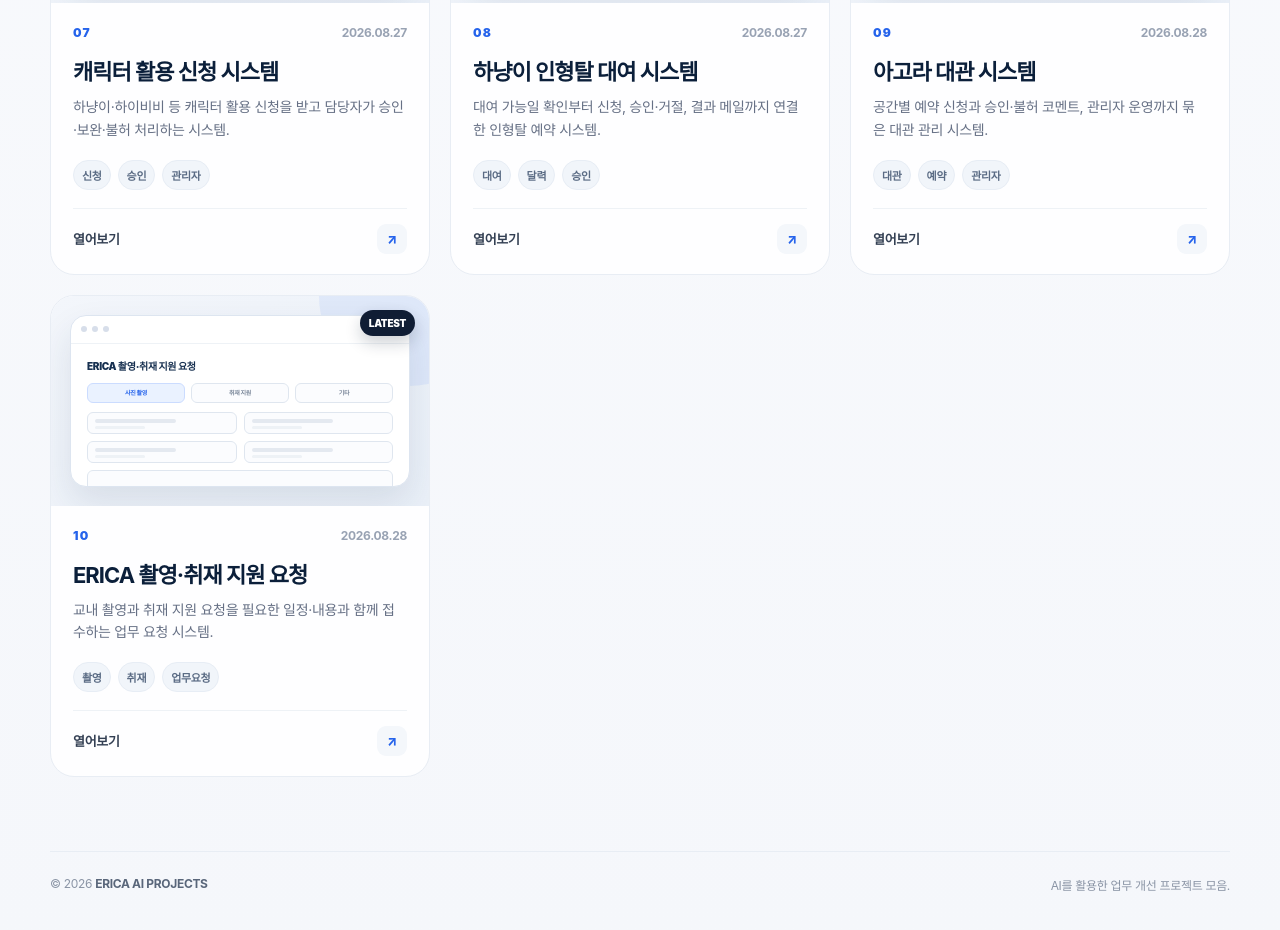
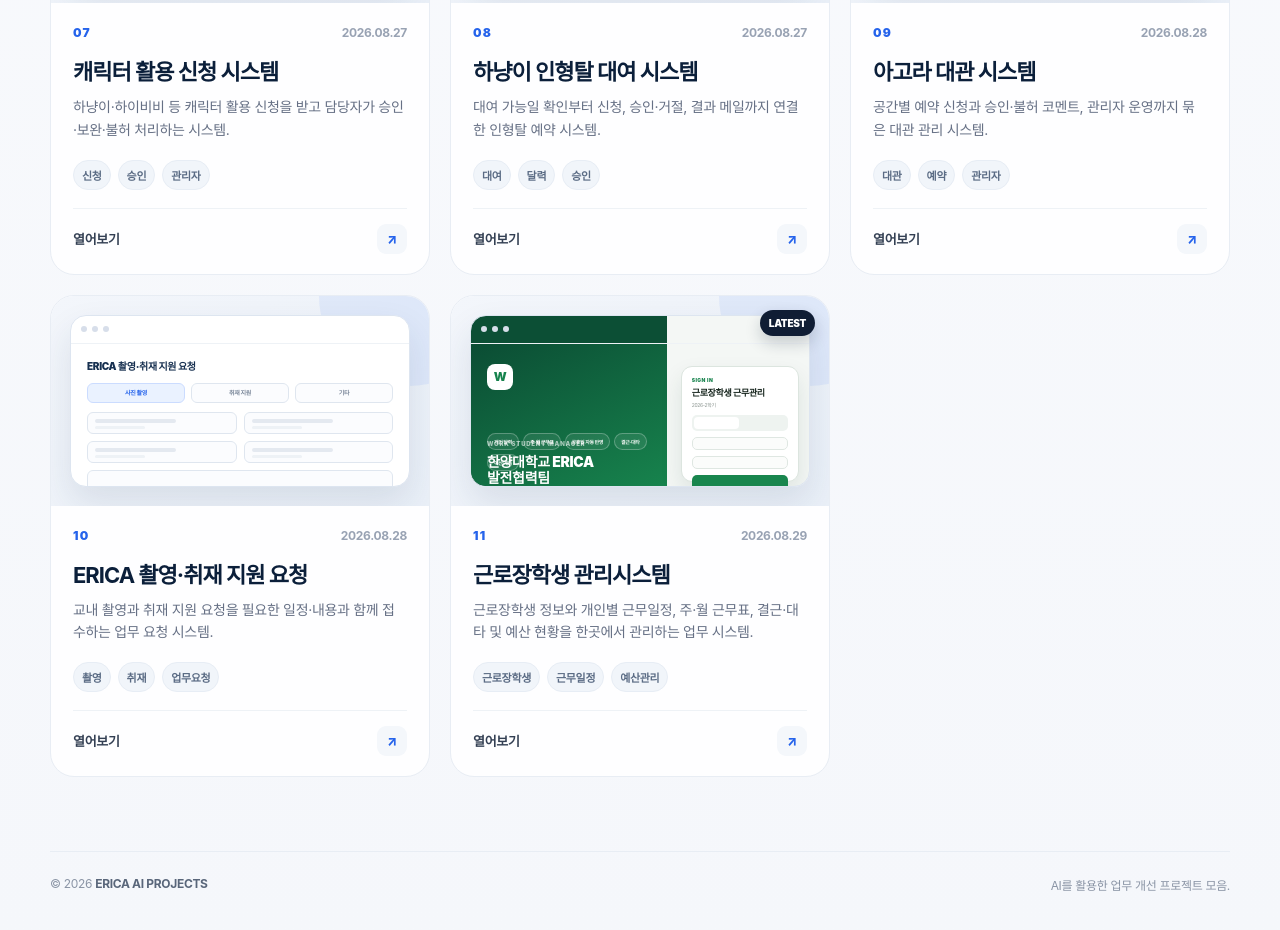
Before and after one commit to erakeun/ERICAAI, a plain HTML site: page index.html in a window 1280 px wide. Shown: the part 1828-2758 px from the top of the page. Drawn offline with Linux system fonts and the light colour scheme.

Commit message:
Add files via upload

```diff
--- a/index.html
+++ b/index.html
@@ -106,12 +106,42 @@
     .rental .calendar{padding:14px}.rental .month{font-size:10px;font-weight:900;color:#1c3354;margin-bottom:9px}.rental .days{display:grid;grid-template-columns:repeat(7,1fr);gap:5px}.rental .days i{height:16px;border-radius:4px;background:#eef2f7}.rental .days i:nth-child(9),.rental .days i:nth-child(16){background:#dce9ff}.rental .days i:nth-child(12){background:#ffe8e5}.rental .float{position:absolute;right:14px;bottom:12px;width:50px;height:50px;border-radius:16px;background:#17365f;color:#fff;display:grid;place-items:center;font-size:23px;box-shadow:0 10px 25px rgba(17,45,83,.25)}
 
 
+
+    .studentwork .mini-window{background:linear-gradient(90deg,#0c4f35 0 58%,#f4f7f5 58% 100%)}
+    .studentwork .work-left{position:absolute;left:0;top:28px;bottom:0;width:58%;padding:20px 16px;color:#fff;background:linear-gradient(155deg,#0b4d34,#17834d)}
+    .studentwork .work-mark{width:26px;height:26px;border-radius:8px;background:#fff;color:#17834d;font-size:12px;font-weight:900;display:grid;place-items:center}
+    .studentwork .work-kicker{margin-top:50px;font-size:6px;letter-spacing:.13em;font-weight:900;opacity:.6}
+    .studentwork .work-title{margin-top:7px;font-size:14px;font-weight:900;line-height:1.2}
+    .studentwork .work-sub{margin-top:7px;font-size:6px;opacity:.72}
+    .studentwork .work-chips{position:absolute;left:16px;bottom:15px;display:flex;gap:4px;flex-wrap:wrap}
+    .studentwork .work-chip{border:1px solid rgba(255,255,255,.26);background:rgba(255,255,255,.08);border-radius:999px;padding:4px 6px;font-size:5px;font-weight:800}
+    .studentwork .login-card{position:absolute;right:10px;top:50px;width:35%;height:116px;border:1px solid #dce5df;border-radius:11px;background:#fff;box-shadow:0 10px 22px rgba(21,62,42,.10);padding:10px}
+    .studentwork .login-kicker{font-size:5px;color:#17834d;font-weight:900;letter-spacing:.08em}
+    .studentwork .login-title{margin-top:3px;font-size:9px;font-weight:900;color:#16251d}
+    .studentwork .login-term{font-size:5px;color:#8b9590;margin-top:2px}
+    .studentwork .login-toggle{height:16px;margin-top:7px;border-radius:5px;background:#eef3f0;display:grid;grid-template-columns:1fr 1fr;padding:2px;gap:2px}
+    .studentwork .login-toggle i:first-child{background:#fff;border-radius:4px}
+    .studentwork .login-field{height:13px;margin-top:6px;border:1px solid #dfe7e2;border-radius:5px;background:#fbfcfb}
+    .studentwork .login-button{height:15px;margin-top:6px;border-radius:5px;background:#19864e}
+
     .press .request{padding:14px 16px}.press .request-title{font-size:10px;font-weight:900;color:#183151;margin-bottom:10px}
     .press .choice-row{display:flex;gap:6px;margin-bottom:9px}.press .choice{height:20px;flex:1;border:1px solid #dfe6ef;border-radius:6px;background:#fbfcfe;font-size:6px;color:#7c899b;display:grid;place-items:center;font-weight:800}.press .choice.on{background:#eaf2ff;border-color:#cbdcff;color:var(--blue)}
     .press .field-row{display:grid;grid-template-columns:1fr 1fr;gap:7px;margin-bottom:7px}.press .field{height:22px;border:1px solid #dfe6ef;border-radius:6px;background:#fbfcfe;position:relative}.press .field:before{content:"";position:absolute;left:7px;top:6px;width:55%;height:4px;background:#e4e9f0;border-radius:4px}.press .field:after{content:"";position:absolute;left:7px;top:13px;width:34%;height:3px;background:#eef2f6;border-radius:4px}
     .press .request-box{height:35px;border:1px solid #dfe6ef;border-radius:6px;background:#fbfcfe;margin-top:7px}.press .request-submit{height:23px;margin-top:10px;border-radius:7px;background:var(--blue);color:#fff;font-size:7px;font-weight:900;display:grid;place-items:center}
 
     .agora .room{padding:15px}.agora .room-title{font-size:10px;font-weight:900;color:#153154}.agora .slots{display:grid;grid-template-columns:repeat(3,1fr);gap:7px;margin-top:12px}.agora .slot{height:31px;border:1px solid #dce4ee;border-radius:7px;background:#fbfcfe;position:relative}.agora .slot:after{content:"";position:absolute;left:6px;right:6px;bottom:6px;height:4px;background:#e5ebf2;border-radius:4px}.agora .slot.on{border-color:#bdd0fb;background:#eef4ff}.agora .slot.on:after{background:#7aa2ff}.agora .admin{position:absolute;left:15px;right:15px;bottom:14px;height:25px;border-radius:7px;background:#112c51;color:white;display:flex;align-items:center;justify-content:center;font-size:7px;font-weight:900}
+
+    .studentwork .dash{padding:14px 15px}
+    .studentwork .dash-title{font-size:10px;font-weight:900;color:#183151;margin-bottom:10px}
+    .studentwork .stats{display:grid;grid-template-columns:repeat(3,1fr);gap:6px;margin-bottom:10px}
+    .studentwork .stat{height:34px;border:1px solid #dfe6ef;border-radius:7px;background:#fbfcfe;padding:6px}
+    .studentwork .stat b{display:block;font-size:10px;color:#214b87}
+    .studentwork .stat span{display:block;margin-top:3px;font-size:6px;color:#8995a7}
+    .studentwork .student-row{height:24px;border-bottom:1px solid #edf1f5;display:grid;grid-template-columns:1.15fr .8fr .7fr;align-items:center;gap:6px}
+    .studentwork .student-row i{height:5px;background:#dfe6ee;border-radius:4px}
+    .studentwork .student-row i:nth-child(2){width:75%}
+    .studentwork .student-row i:nth-child(3){width:62%}
+    .studentwork .status-pill{position:absolute;right:14px;bottom:12px;background:#edf7ef;color:#3d7a4c;font-size:7px;font-weight:900;padding:6px 8px;border-radius:999px}
 
     .latest{position:absolute;z-index:3;top:14px;right:14px;background:#101d34;color:#fff;font-size:10px;font-weight:900;padding:7px 9px;border-radius:999px;box-shadow:0 7px 16px rgba(16,29,52,.2)}
 
@@ -154,7 +184,7 @@
     <section class="wrap" aria-labelledby="projects-title">
       <div class="section-head">
         <h2 class="section-title" id="projects-title">PROJECTS</h2>
-        <div class="section-sub">10 CREATIONS</div>
+        <div class="section-sub">11 CREATIONS</div>
       </div>
 
       <div class="grid">
@@ -204,10 +234,58 @@
         </a>
 
         <a class="card" href="https://hyungkeunyoo.github.io/erica-press/" target="_blank" rel="noopener">
-          <span class="latest">LATEST</span>
           <div class="preview press"><div class="mini-window"><div class="bar"><i></i><i></i><i></i></div><div class="request"><div class="request-title">ERICA 촬영·취재 지원 요청</div><div class="choice-row"><div class="choice on">사진 촬영</div><div class="choice">취재 지원</div><div class="choice">기타</div></div><div class="field-row"><div class="field"></div><div class="field"></div></div><div class="field-row"><div class="field"></div><div class="field"></div></div><div class="request-box"></div><div class="request-submit">지원 요청 제출하기</div></div></div></div>
           <div class="card-body"><div class="meta"><span class="num">10</span><span class="date">2026.08.28</span></div><h2>ERICA 촬영·취재 지원 요청</h2><p class="desc">교내 촬영과 취재 지원 요청을 필요한 일정·내용과 함께 접수하는 업무 요청 시스템.</p><div class="tags"><span class="tag">촬영</span><span class="tag">취재</span><span class="tag">업무요청</span></div><div class="open"><span>열어보기</span><span class="arrow">↗</span></div></div>
         </a>
+
+        <a class="card" href="https://hyungkeunyoo.github.io/workstudent-manager/" target="_blank" rel="noopener">
+          <span class="latest">LATEST</span>
+          <div class="preview studentwork">
+            <div class="mini-window">
+              <div class="bar"><i></i><i></i><i></i></div>
+              <div class="work-left">
+                <div class="work-mark">W</div>
+                <div class="work-kicker">WORK STUDENT MANAGER</div>
+                <div class="work-title">한양대학교 ERICA<br>발전협력팀</div>
+                <div class="work-sub">근로장학생 관리 시스템</div>
+                <div class="work-chips">
+                  <span class="work-chip">개인 달력</span>
+                  <span class="work-chip">주·월 근무표</span>
+                  <span class="work-chip">공휴일 자동 반영</span>
+                  <span class="work-chip">결근·대타</span>
+                  <span class="work-chip">예산 예측</span>
+                </div>
+              </div>
+              <div class="login-card">
+                <div class="login-kicker">SIGN IN</div>
+                <div class="login-title">근로장학생 근무관리</div>
+                <div class="login-term">2026-2학기</div>
+                <div class="login-toggle"><i></i><i></i></div>
+                <div class="login-field"></div>
+                <div class="login-field"></div>
+                <div class="login-button"></div>
+              </div>
+            </div>
+          </div>
+          <div class="card-body">
+            <div class="meta">
+              <span class="num">11</span>
+              <span class="date">2026.08.29</span>
+            </div>
+            <h2>근로장학생 관리시스템</h2>
+            <p class="desc">근로장학생 정보와 개인별 근무일정, 주·월 근무표, 결근·대타 및 예산 현황을 한곳에서 관리하는 업무 시스템.</p>
+            <div class="tags">
+              <span class="tag">근로장학생</span>
+              <span class="tag">근무일정</span>
+              <span class="tag">예산관리</span>
+            </div>
+            <div class="open">
+              <span>열어보기</span>
+              <span class="arrow">↗</span>
+            </div>
+          </div>
+        </a>
+
       </div>
     </section>
   </main>
```
